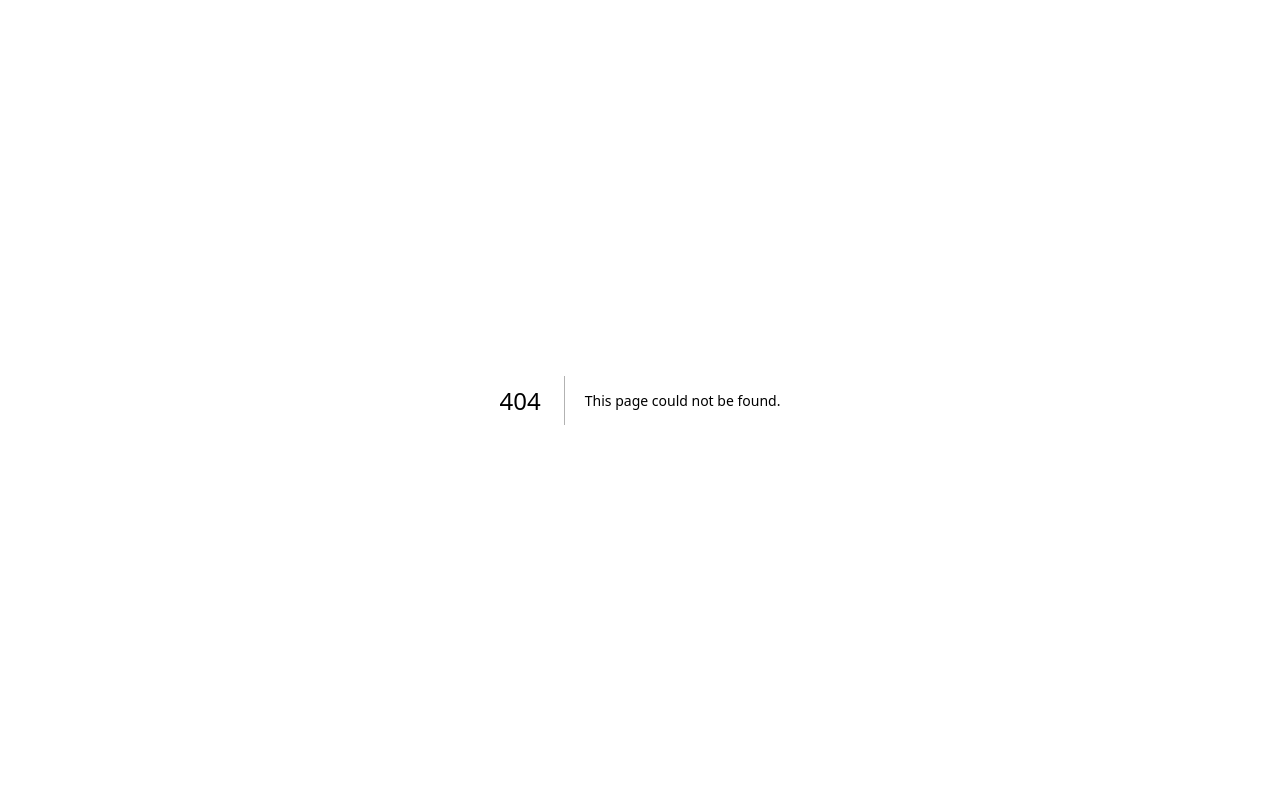
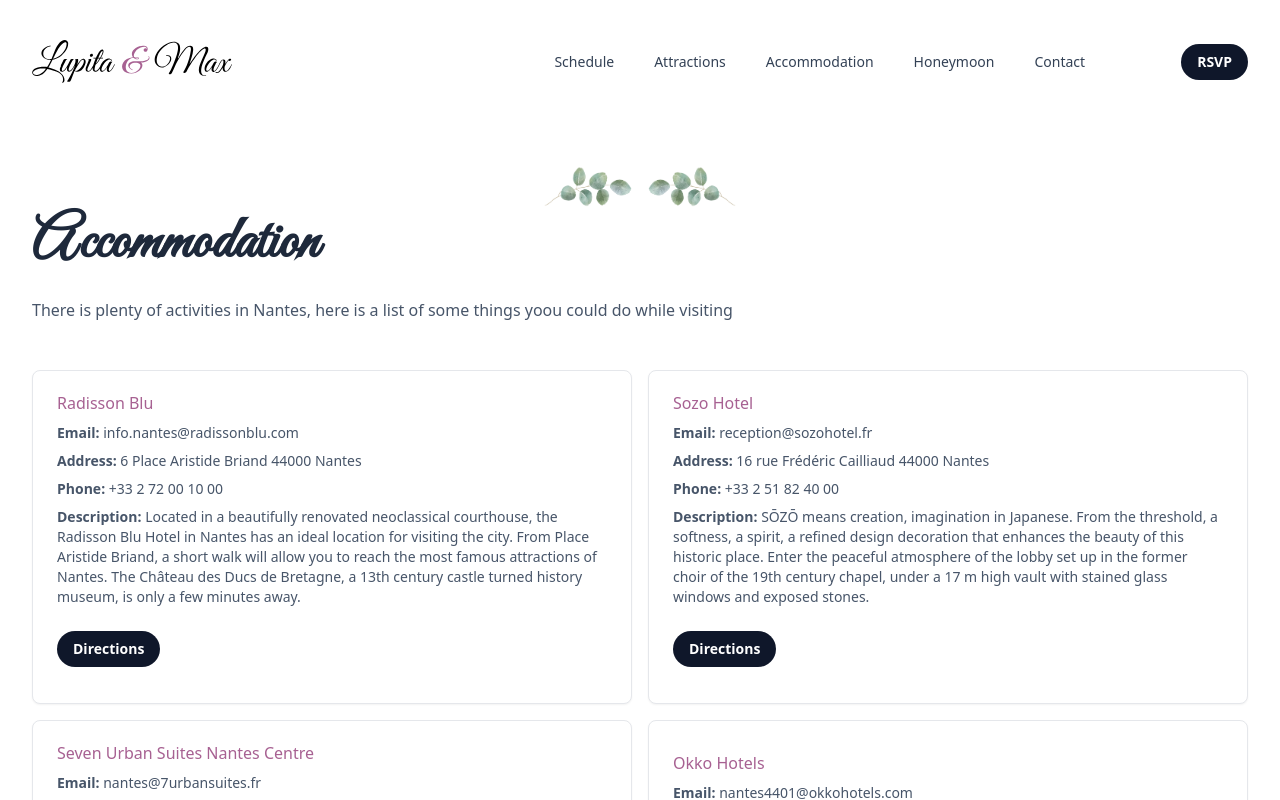
Before and after one commit to CarolinaCobo/lupita-and-max-wedding, a Next.js app: page /accommodation in a window 1280 px wide. Before the commit this address had no page. Shown: the top 800 px of the page. Built offline with nearby package versions, Linux system fonts and the light colour scheme.

Commit message:
Add accommodation page

```diff
--- a/components/Divider.tsx
+++ b/components/Divider.tsx
@@ -8,7 +8,7 @@
         alt={"header image for wedding"}
         width={"200"}
         height={"100"}
-        className=" object-cover flex items-center mt-8"
+        className=" object-cover flex items-center mt-10"
       />
     </div>
   );
--- a/components/EventDetails.tsx
+++ b/components/EventDetails.tsx
@@ -4,6 +4,7 @@
 
 export default function EventDetails() {
   return (
+    <section id="program">
       <Container className="mt-8 sm:mt-16 mb-12">
         <div className="lg:order-first lg:row-span-2">
           <h1 className=" font-bold font-greatVibes text-slate-800 sm:text-5xl">
@@ -12,13 +13,13 @@
 
           <div className="mt-6 space-y-7 text-base text-slate-600">
             <p>
-            The church is walkable from any of the accomodations in Nantes city
-            recommended here.
+              The church is walkable from any of the accommodations in Nantes
+              city recommended here.
             </p>
             <p>
-            We will rent a bus that will be leaving at 17:00 from Nantes to the
-            Château and back from the Château at 04:00. If you would like to
-            come by bus please confirm here to count you in.
+              We will rent a bus that will be leaving at 17:00 from Nantes to
+              the Château and back from the Château at 04:00. If you would like
+              to come by bus please confirm here to count you in.
             </p>
           </div>
 
@@ -37,12 +38,12 @@
                 Eglise Saint-Nicolas
               </h3>
               <h3 className="text-lg text-gray-900">
-              <span className="font-medium">Address: </span> Pl. Félix Fournier
-              44036 Nantes, France
+                <span className="font-medium">Address: </span> Pl. Félix
+                Fournier 44036 Nantes, France
               </h3>
               <h3 className="text-lg text-gray-900">
-              <span className="font-medium">Time:</span> Saturday, July 1, 2023
-              at 4:00 PM
+                <span className="font-medium">Time:</span> Saturday, July 1,
+                2023 at 4:00 PM
               </h3>
               <Button
                 href="https://goo.gl/maps/z5iQqu7WEU9TMS4F6"
@@ -74,16 +75,16 @@
               </Link>
 
               <h3 className="text-lg text-gray-900">
-              <span className="font-medium">Where:</span> Allée des Cèdres 44360
-              Château de la Bretonnière
+                <span className="font-medium">Where:</span> Allée des Cèdres
+                44360 Château de la Bretonnière
               </h3>
               <h3 className="text-lg text-gray-900">
                 <span className="font-medium">Address:</span> Allée des Cèdres
                 44360 Vigneux de Bretagne
               </h3>
               <h3 className="text-lg  text-gray-900">
-              <span className="font-medium">Time:</span> Saturday, July 1, 2023
-              at 6:00 PM
+                <span className="font-medium">Time:</span> Saturday, July 1,
+                2023 at 6:00 PM
               </h3>
               <Button
                 href="https://goo.gl/maps/ioQ3vCxqtce6FZ4aA"
@@ -105,5 +106,6 @@
           </div>
         </div>
       </Container>
+    </section>
   );
 }
--- a/components/Header.tsx
+++ b/components/Header.tsx
@@ -79,7 +79,7 @@
           >
             <MobileNavLink href="/#program">Schedule</MobileNavLink>
             <MobileNavLink href="/attractions">Attractions</MobileNavLink>
-            <MobileNavLink href="/accomodation">Accomodation</MobileNavLink>
+            <MobileNavLink href="/accommodation">Accommodation</MobileNavLink>
             <MobileNavLink href="/honeymoon">Honeymoon</MobileNavLink>
             <MobileNavLink href="/#contact">Contact</MobileNavLink>d
           </Popover.Panel>
@@ -106,7 +106,7 @@
             <div className="hidden md:flex md:gap-x-6">
               <NavLink href="/#program">Schedule</NavLink>
               <NavLink href="/attractions">Attractions</NavLink>
-              <NavLink href="/accomodation">Accomodation</NavLink>
+              <NavLink href="/accommodation">Accommodation</NavLink>
               <NavLink href="/honeymoon">Honeymoon</NavLink>
               <NavLink href="/#contact">Contact</NavLink>
 
--- a/components/Hero.tsx
+++ b/components/Hero.tsx
@@ -13,7 +13,7 @@
         alt={"header image for wedding"}
         width={"900"}
         height={"300"}
-        className="h-full w-full object-cover lg:-px-8 -px-4"
+        className="h-full w-full object-cover "
       />
       <div className="mt-10 flex justify-center gap-x-6">
         <Button href="/contacto">Contact</Button>
--- a/components/Story.tsx
+++ b/components/Story.tsx
@@ -5,20 +5,20 @@
 export default function Story() {
   return (
     <Container className="mt-16 sm:mt-32 mb-8">
-      <div className="grid grid-cols-1 gap-y-16 lg:grid-cols-2 lg:gap-y-12">
+      <div className="grid grid-cols-1 gap-y-16 item lg:grid-cols-2 lg:gap-y-12">
         <div className="lg:pl-20">
-          <div className="max-w-md px-2.5  lg:max-w-none ">
+          <div className="max-w-md px-2.5 lg:max-w-none ">
             <Image
               src={"/story-img.jpeg"}
-              alt=""
+              alt="lupi and max"
               width={"800"}
               height={"300"}
-              className="aspect-square rounded-2xl object-cover"
+              className="md:aspect-square rounded-2xl object-cover"
             />
           </div>
         </div>
         <div className="lg:order-first lg:row-span-2">
-          <h1 className="text-4xl font-bold tracking-tight text-slate-800  sm:text-5xl font-greatVibes">
+          <h1 className="text-4xl font-bold text-slate-800  sm:text-5xl font-greatVibes">
             <span className="text-6xl"> Once again, yes</span>
           </h1>
           <div className="mt-6 space-y-7 text-base text-slate-600">
--- /dev/null
+++ b/pages/accommodation.tsx
@@ -0,0 +1,147 @@
+import { Button } from "../components/Button";
+import { Contact } from "../components/Contact";
+import { Container } from "../components/Container";
+import Divider from "../components/Divider";
+import { Header } from "../components/Header";
+import Link from "next/link";
+
+const places = [
+  {
+    name: "Radisson Blu",
+    link: "https://www.radissonhotels.com/fr-fr/hotels/radisson-blu-nantes?facilitatorId=RHGSEM&cid=a:ps+b:ggl+c:emea+i:brand+e:rdb+d:ukirwe+r:brt+f:fr-FR+g:ho+h:FRNTE1+v:cf&gclid=CjwKCAiAvK2bBhB8EiwAZUbP1P9w0pREhEhCj5lQexTTTQ1LaNdAOLE7GIUJE9xWeHw5FBcEbnfZUhoCuy4QAvD_BwE&gclsrc=aw.ds",
+    address: "6 Place Aristide Briand 44000 Nantes",
+    description:
+      "Located in a beautifully renovated neoclassical courthouse, the Radisson Blu Hotel in Nantes has an ideal location for visiting the city. From Place Aristide Briand, a short walk will allow you to reach the most famous attractions of Nantes. The Château des Ducs de Bretagne, a 13th century castle turned history museum, is only a few minutes away.    ",
+    phone: "+33 2 72 00 10 00",
+    email: "info.nantes@radissonblu.com",
+    direction: "https://goo.gl/maps/F6ToMkfae1Fj1xaJ9",
+  },
+  {
+    name: "Sozo Hotel",
+    link: "https://www.sozohotel.fr/fr/",
+    address: "16 rue Frédéric Cailliaud 44000 Nantes",
+    description:
+      "SŌZŌ means creation, imagination in Japanese. From the threshold, a softness, a spirit, a refined design decoration that enhances the beauty of this historic place. Enter the peaceful atmosphere of the lobby set up in the former choir of the 19th century chapel, under a 17 m high vault with stained glass windows and exposed stones.",
+    phone: "+33 2 51 82 40 00",
+    email: "reception@sozohotel.fr",
+    direction: "https://goo.gl/maps/dP3meuw15FnPdAPw5",
+  },
+  {
+    name: "Seven Urban Suites Nantes Centre",
+    link: "https://www.7urbansuites.fr/",
+    address: "10, rue Konrad Adenauer 44200 Nantes",
+    description:
+      "With 107 rooms and suites, the Seven Urban Suites offers a well-designed universe, where comfort and intimacy come together. The harmony between light, space and simplicity predominates, accentuated by the elegance of materials and colors. At the same time, bedroom, office or reading room, the place offers perfect autonomy with its kitchenette area.",
+    phone: "+33 2 51 72 97 00",
+    email: "nantes@7urbansuites.fr",
+    direction: "https://goo.gl/maps/9RSfLrQ6qKVoj4Yz8",
+  },
+  {
+    name: "Okko Hotels",
+    link: "https://www.okkohotels.com/fr/page/nantes/okko-hotels-nantes-chateau-accueil.3097.html?gclid=CjwKCAiAvK2bBhB8EiwAZUbP1NrO-50ZA62iHzbinOKy1-MW3ObNqEJqKLZhNG3dBXqsVMswHRS0LBoCRBAQAvD_BwE",
+    address: "15 bis, rue de Strasbourg 44000 Nantes",
+    description:
+      "Teddy, Anne-Laure and the entire OKKO HOTELS Nantes Château team are pleased to welcome you to the group's first establishment. Perfectly located in the center of Nantes, a stone's throw from the Château des Ducs de Bretagne, this 4* hotel has 80 rooms.",
+    phone: "+33 2 52 20 00 70",
+    email: "nantes4401@okkohotels.com",
+    direction: "https://goo.gl/maps/wUkagCjEsLQhfnkD7",
+  },
+  {
+    name: "Océania Hotel de France",
+    link: "https://www.oceaniahotels.com/fr/hotel/oceania-hotel-de-france-nantes",
+    address: "24 Rue Crébillon 44000 Nantes",
+    description:
+      "A veritable Nantes institution, this former 18th century private mansion surprises with its decoration that is both classic and offbeat. A wild shopping spree? The hotel is ideally located in the center, place Graslin, and a stone's throw from the majestic Passage Pommeraye. Nantes reaches out to you!",
+    phone: "02 40 73 57 91",
+    email: "",
+    direction: "https://goo.gl/maps/znPb6TK6VzLeFnkf9",
+  },
+];
+
+export default function Acommodation() {
+  return (
+    <>
+      <Header />
+      <Divider />
+      <Container className="pb-16 text-left">
+        <div className="lg:order-first lg:row-span-2 ">
+          <h1 className=" font-bold font-greatVibes text-slate-800 sm:text-5xl">
+            <span className="text-6xl">Accommodation</span>
+          </h1>
+          <div className="mt-6 space-y-7 text-base text-slate-600">
+            <p>
+              There is plenty of activities in Nantes, here is a list of some
+              things yoou could do while visiting
+            </p>
+          </div>
+        </div>
+
+        <div className="grid grid-cols-1 gap-4 sm:grid-cols-2 my-12">
+          {places.map((place) => (
+            <div
+              key={place.name}
+              className="relative flex items-center rounded-lg border bg-white px-6 py-5 shadow-sm "
+            >
+              <div className="min-w-0 flex-1">
+                <Link href={place.link}>
+                  <p className="text-md font-medium text-bouquet-600">
+                    {place.name}
+                  </p>
+                </Link>
+                <p className=" text-sm text-slate-600 my-2">
+                  <Link href={`mailto:${place.email}`}>
+                    <span className="font-bold ">Email: </span>
+                    {place.email}
+                  </Link>
+                </p>
+                <p className=" text-sm text-slate-600 my-2">
+                  <span className="font-bold ">Address: </span>
+                  {place.address}
+                </p>
+
+                <p className=" text-sm text-slate-600 my-2">
+                  <Link href={`tel:${place.phone}`}>
+                    <span className="font-bold ">Phone: </span>
+                    {place.phone}
+                  </Link>
+                </p>
+
+                <p className=" text-sm text-slate-600 my-2">
+                  <span className="font-bold ">Description: </span>
+                  {place.description}
+                </p>
+                <Button
+                  href={place.direction}
+                  className=" bg-bouquet-500 my-4 text-white"
+                >
+                  Directions
+                </Button>
+              </div>
+            </div>
+          ))}
+        </div>
+
+        <h2 className=" font-bold font-greatVibes text-slate-800 sm:text-5xl">
+          <span className="text-6xl">Map</span>
+        </h2>
+        <div className="my-6 space-y-7 text-base text-slate-600">
+          <p>
+            To plan better here you have a map with all the hotels and the
+            church
+          </p>
+        </div>
+
+        <iframe
+          src="https://www.google.com/maps/d/u/0/embed?mid=1E1HDIIe4kmZ5Ms1XsBumFkuVeTtm-Zw&ehbc=2E312F"
+          width="100%"
+          height="100%"
+          className="aspect-[5/3] w-full mb-8"
+          referrerPolicy="no-referrer-when-downgrade"
+        ></iframe>
+
+        <Divider />
+        <Contact />
+      </Container>
+    </>
+  );
+}
--- a/pages/attractions.tsx
+++ b/pages/attractions.tsx
@@ -113,13 +113,12 @@
         </div>
 
         <iframe
-          src="https://www.google.com/maps/d/embed?mid=1Mjrh10iekRx6zNtbEmNH5rLbdl37ot0&hl=en&ehbc=2E312F"
+          src="https://www.google.com/maps/d/u/0/embed?mid=1Mjrh10iekRx6zNtbEmNH5rLbdl37ot0&ehbc=2E312F"
           width="100%"
           height="100%"
           className="aspect-[5/3] w-full mb-8"
           referrerPolicy="no-referrer-when-downgrade"
         ></iframe>
-
         <Divider />
         <Contact />
       </Container>
```
Also changed, not shown: public/headerImage.png, 1 other file (tests, documents, lock files or other folders). Lines whose indentation alone changed are shown as unchanged.
